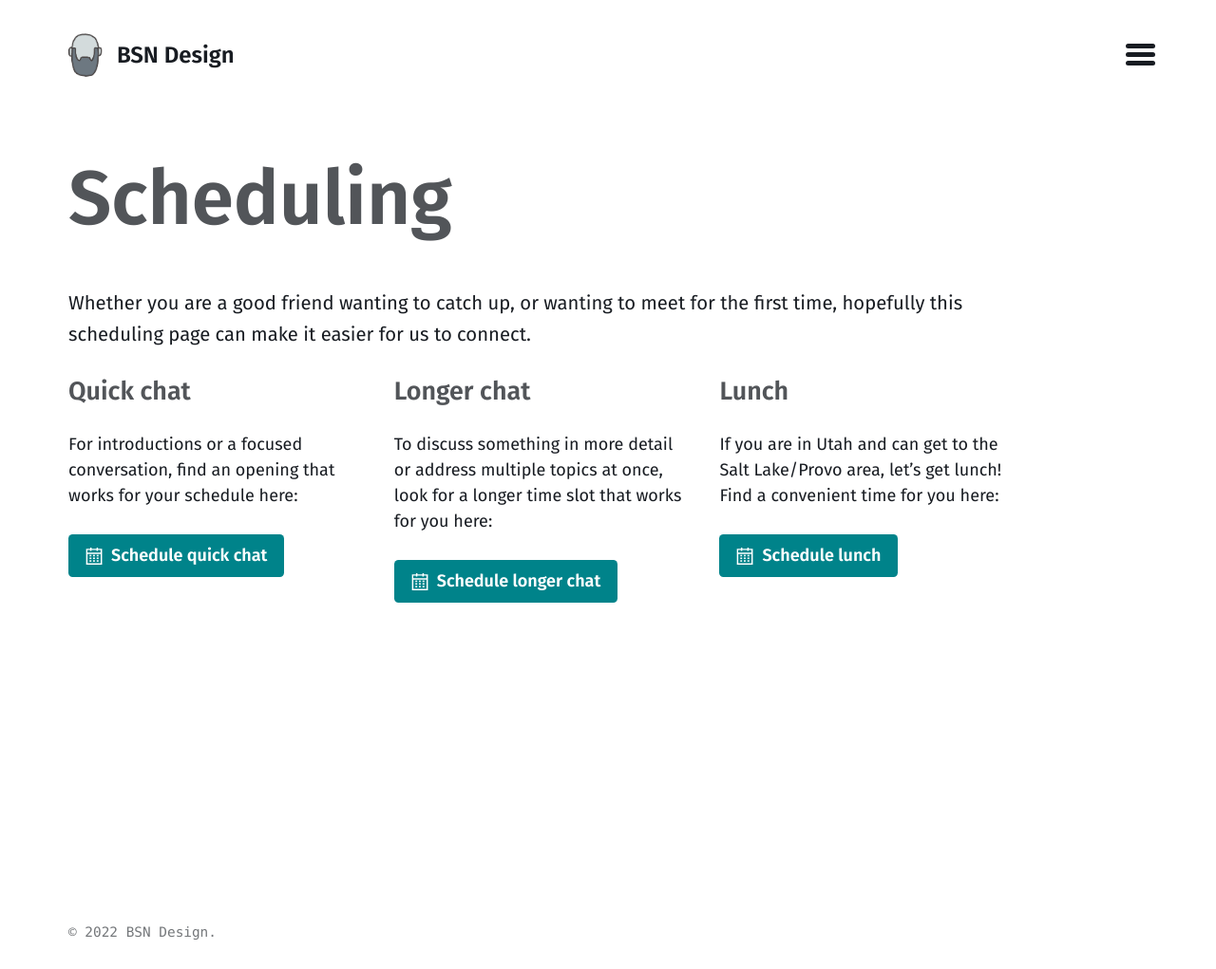
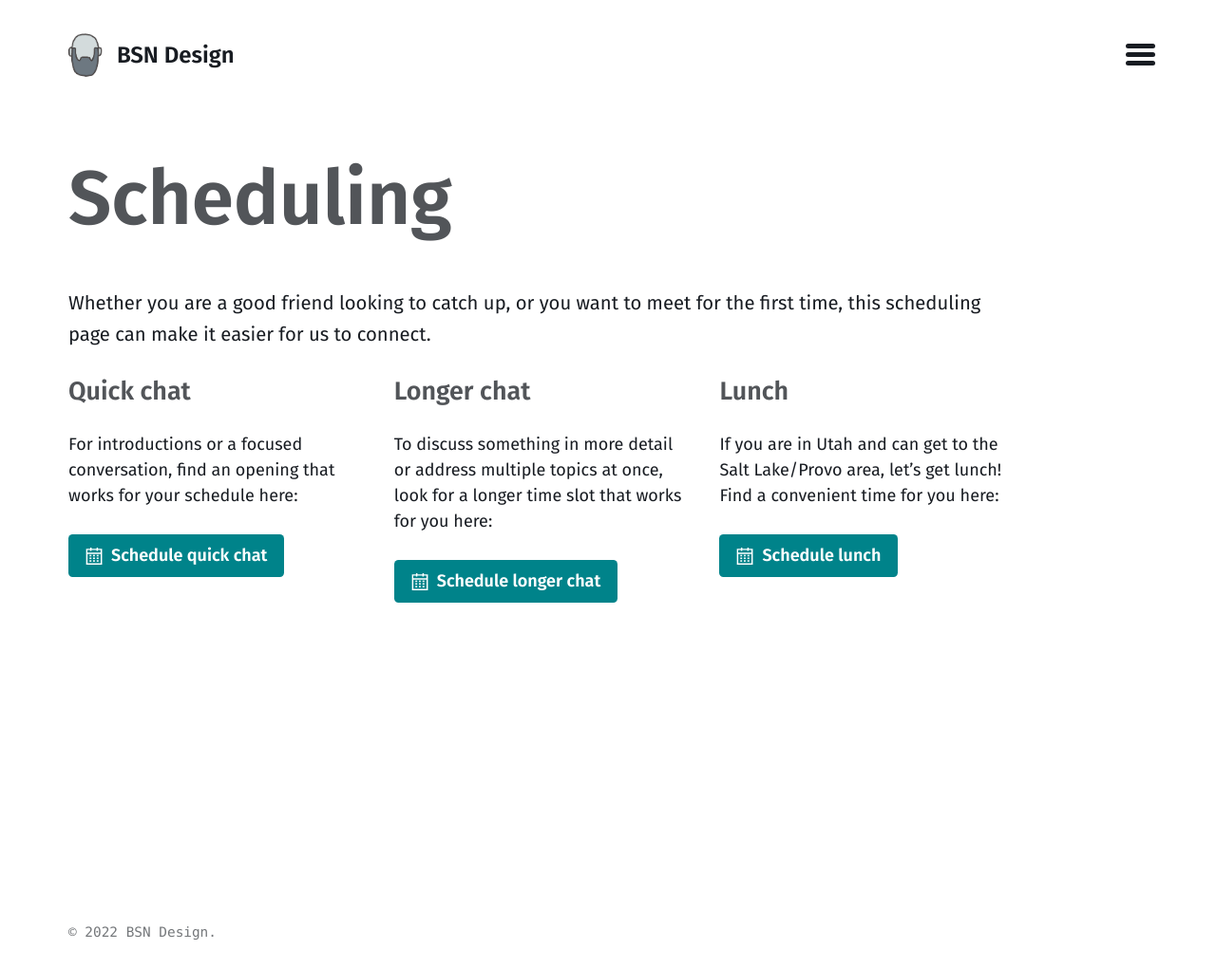
Before and after one commit to bsn-design/bsn-design.github.io, a Jekyll site: the page built from scheduling.html, in a window 1280 px wide. Shown: the whole page at 95% size. Built offline with Jekyll 4.4.1, drawn with Linux system fonts in a browser that asks for light colours.

Commit message:
Tweak text

```diff
--- a/scheduling.html
+++ b/scheduling.html
@@ -5,7 +5,7 @@ inner_class: wide
 permalink: /scheduling/
 ---
 
-<p>Whether you are a good friend wanting to catch up, or wanting to meet for the first time, hopefully this scheduling page can make it easier for us to connect.</p>
+<p>Whether you are a good friend looking to catch up, or you want to meet for the first time, this scheduling page can make it easier for us to connect.</p>
 
 <div class="entries-grid">
     <div class="entry">
```
